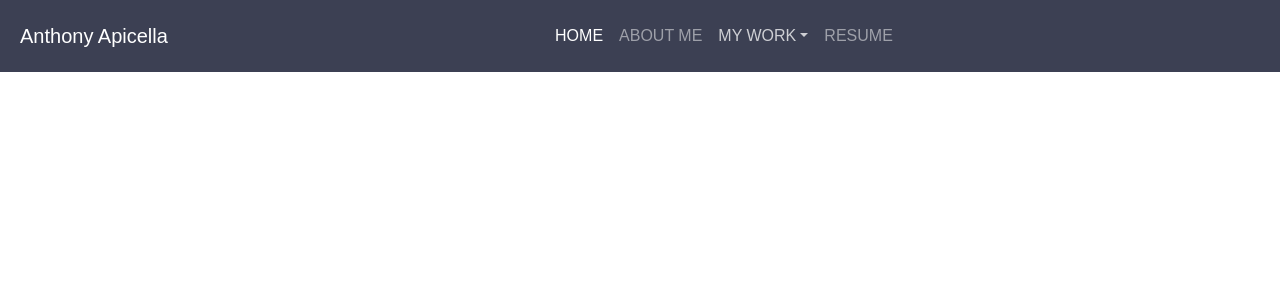
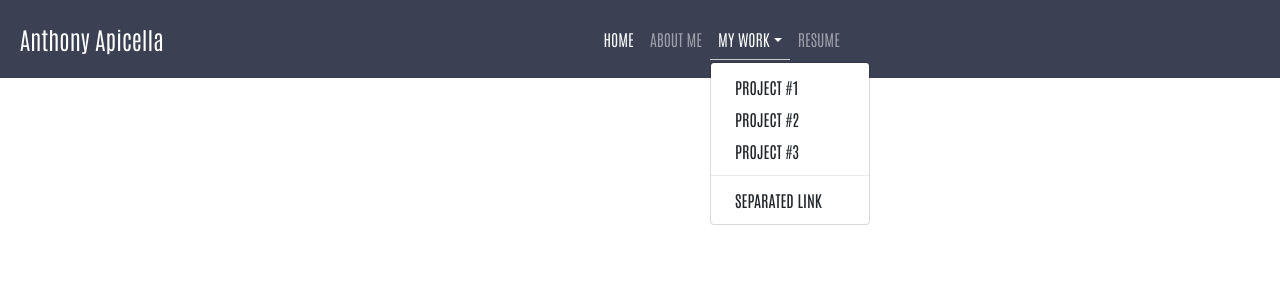
Before and after one commit to anthonyapicella/react-portfolio, a React (Create React App) app: page / in a window 1280 px wide. Both pictures are taken after a click on the button "MY WORK". Shown: the top 300 px of the page. Built offline with nearby package versions, Linux system fonts and the light colour scheme.

Commit message:
Navbar finished

```diff
--- a/package.json
+++ b/package.json
@@ -3,6 +3,9 @@
   "version": "0.1.0",
   "private": true,
   "dependencies": {
+    "@fortawesome/fontawesome-svg-core": "^1.2.35",
+    "@fortawesome/free-solid-svg-icons": "^5.15.3",
+    "@fortawesome/react-fontawesome": "^0.1.14",
     "@testing-library/jest-dom": "^5.11.10",
     "@testing-library/react": "^11.2.6",
     "@testing-library/user-event": "^12.8.3",
--- a/public/index.html
+++ b/public/index.html
@@ -13,10 +13,30 @@
 
 		<link rel="manifest" href="%PUBLIC_URL%/manifest.json" />
 
+		<link rel="preconnect" href="https://fonts.gstatic.com" />
+		<link
+			href="https://fonts.googleapis.com/css2?family=Antonio:wght@100;200;300;400;500;600;700&display=swap"
+			rel="stylesheet"
+		/>
+
 		<title>React App</title>
 	</head>
 	<body>
-		<noscript>You need to enable JavaScript to run this app.</noscript>
 		<div id="root"></div>
+		<script
+			src="https://code.jquery.com/jquery-3.3.1.slim.min.js"
+			integrity="sha384-q8i/X+965DzO0rT7abK41JStQIAqVgRVzpbzo5smXKp4YfRvH+8abtTE1Pi6jizo"
+			crossorigin="anonymous"
+		></script>
+		<script
+			src="https://cdnjs.cloudflare.com/ajax/libs/popper.js/1.14.7/umd/popper.min.js"
+			integrity="sha384-UO2eT0CpHqdSJQ6hJty5KVphtPhzWj9WO1clHTMGa3JDZwrnQq4sF86dIHNDz0W1"
+			crossorigin="anonymous"
+		></script>
+		<script
+			src="https://stackpath.bootstrapcdn.com/bootstrap/4.3.1/js/bootstrap.min.js"
+			integrity="sha384-JjSmVgyd0p3pXB1rRibZUAYoIIy6OrQ6VrjIEaFf/nJGzIxFDsf4x0xIM+B07jRM"
+			crossorigin="anonymous"
+		></script>
 	</body>
 </html>
--- a/src/App.css
+++ b/src/App.css
@@ -1,6 +1,12 @@
+:root {
+    --primary:#3c4053;
+    /* --secondary:  */
+    --tertiary:rgb(206, 203, 203);
+}
+
 html body {
     font-family: 'Antonio', sans-serif;
-    color: whitesmoke !important;
+    color: #f5f5f5 !important;
 }
 
 /* NAVBAR STYLES */
@@ -12,7 +18,7 @@ html body {
 .navbar-brand {
     /* font-family: 'Antonio', sans-serif; */
     font-weight: 300;
-    font-size: 1.25rem;
+    font-size: 1.5rem;
 
 }
 
@@ -23,4 +29,12 @@ nav ul li {
     font-weight: 300;
 }
 
+a.nav-link{
+    border-bottom: 0.075rem solid var(--primary) !important;
+}
+
+a.nav-link:active, a.nav-link:focus {
+    border-bottom: 0.075rem solid var(--tertiary)!important;
+}
+
 /* jumbotron */
--- a/src/components/Navbar.js
+++ b/src/components/Navbar.js
@@ -1,4 +1,6 @@
 import React from 'react';
+// font awesome
+import { FontAwesomeIcon } from '@fortawesome/react-fontawesome';
 
 const Navbar = () => {
 	return (
@@ -43,13 +45,13 @@ const Navbar = () => {
 						</a>
 						<div className='dropdown-menu'>
 							<a className='dropdown-item' href='#'>
-										Action
+								Project #1
 							</a>
 							<a className='dropdown-item' href='#'>
-										Another action
+								Project #2
 							</a>
 							<a className='dropdown-item' href='#'>
-										Something else here
+								Project #3
 							</a>
 							<div className='dropdown-divider'></div>
 							<a className='dropdown-item' href='#'>
```
Also changed, not shown: 1 other file (tests, documents, lock files or other folders). Lines whose indentation alone changed are shown as unchanged.
